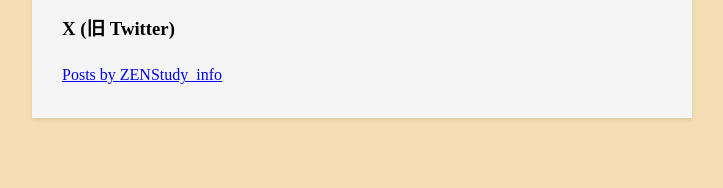
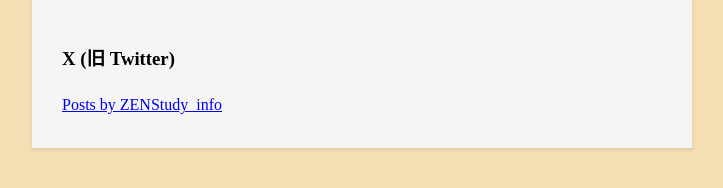
Before and after one commit to AK-ZEN-1234/ak-zen-1234.github.io, a plain HTML site: page index.html in a window 1280 px wide. Shown: the part 1597-1785 px from the top of the page, without its empty margins (278-1001 px from the left). Before the commit the page ends 1755 px from the top, so only its background shows below. Drawn offline with Linux system fonts and the light colour scheme; a script that the page names is missing.

Commit message:
Update style.css

```diff
--- a/style.css
+++ b/style.css
@@ -35,3 +35,9 @@
     margin-top: 30px;
     margin-bottom: 15px;
 }
+
+iframe, .twitter-timeline {
+    max-width: 100%;
+    margin-top: 10px;
+    margin-bottom: 20px;
+}
```
